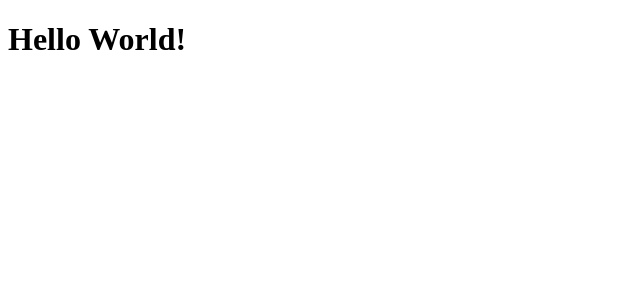
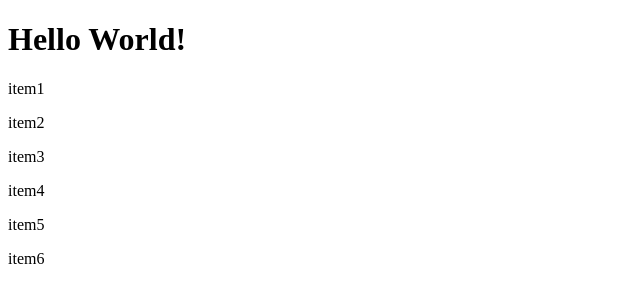
Before and after one commit to emiliempark/nodejs-learning, a website: page public/index.html in a window 1280 px wide. Shown: the whole page, without its empty margins (0-640 px from the left). Drawn offline with Linux system fonts and the light colour scheme.

Commit message:
Load js file

```diff
--- a/index.js
+++ b/index.js
@@ -1 +1,10 @@
 console.log('index.js loaded');
+
+var btns = [
+  document.getElementById('item1'),
+  document.getElementById('item2'),
+  document.getElementById('item3'),
+  document.getElementById('item4'),
+  document.getElementById('item5'),
+  document.getElementById('item6'),
+];
--- a/public/index.html
+++ b/public/index.html
@@ -8,6 +8,12 @@
 </head>
 <body>
     <h1>Hello World!</h1>
+    <p id="item1">item1</p>
+    <p id="item2">item2</p>
+    <p id="item3">item3</p>
+    <p id="item4">item4</p>
+    <p id="item5">item5</p>
+    <p id="item6">item6</p>
     <script type="text/javascript" src="/index.js"></script>
 </body>
 </html>
```
